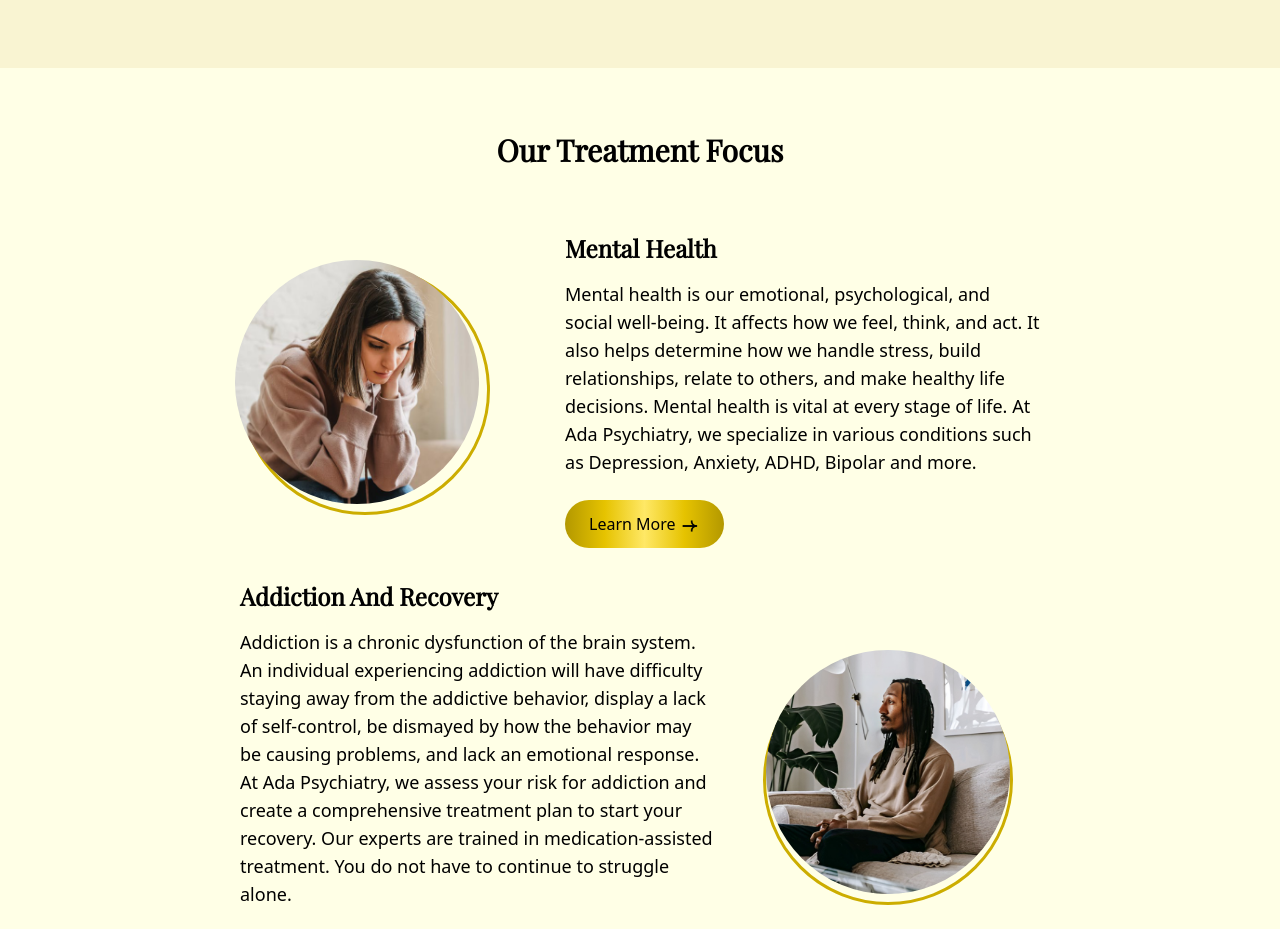
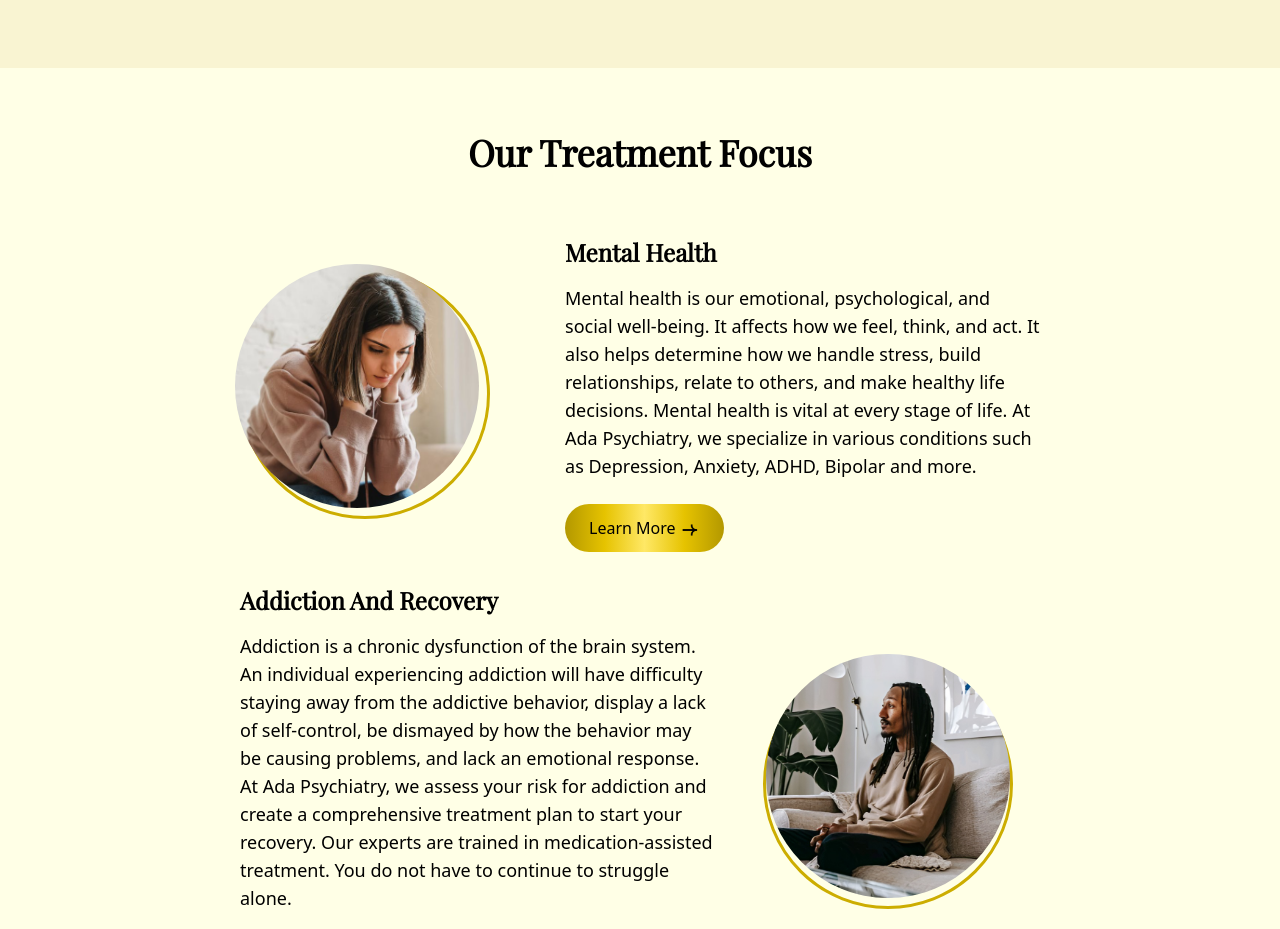
Before and after one commit to varunchithiraala/Psychiatry-Website, a React (Create React App) app: page / in a window 1280 px wide. Shown: the part 1140-2069 px from the top of the page. Built offline with nearby package versions, Linux system fonts and the light colour scheme; the HTML template or start-up script is replaced by a standard one; a web font is replaced by a local one.

Commit message:
Psychiatry Website Solution

```diff
--- a/src/sections/TreatmentSection.js
+++ b/src/sections/TreatmentSection.js
@@ -5,7 +5,7 @@ import { mockData } from '../data/mockData';
 const TreatmentSection = () => (
     <section className="py-8 md:py-16">
       <div className="container mx-auto w-[85%] md:w-[80%] lg:w-[75%] max-w-[800px]">
-        <h2 className="mb-8 text-2xl font-bold text-center md:mb-16 xs:text-3xl font-playfair">Our Treatment Focus</h2>
+        <h2 className="mb-8 text-2xl font-bold text-center md:mb-16 xs:text-3xl md:text-4xl font-playfair">Our Treatment Focus</h2>
         <div className="grid gap-8 md:grid-cols-1">
           {mockData.treatmentFocusData.map((item, index) => (
             <div
```
